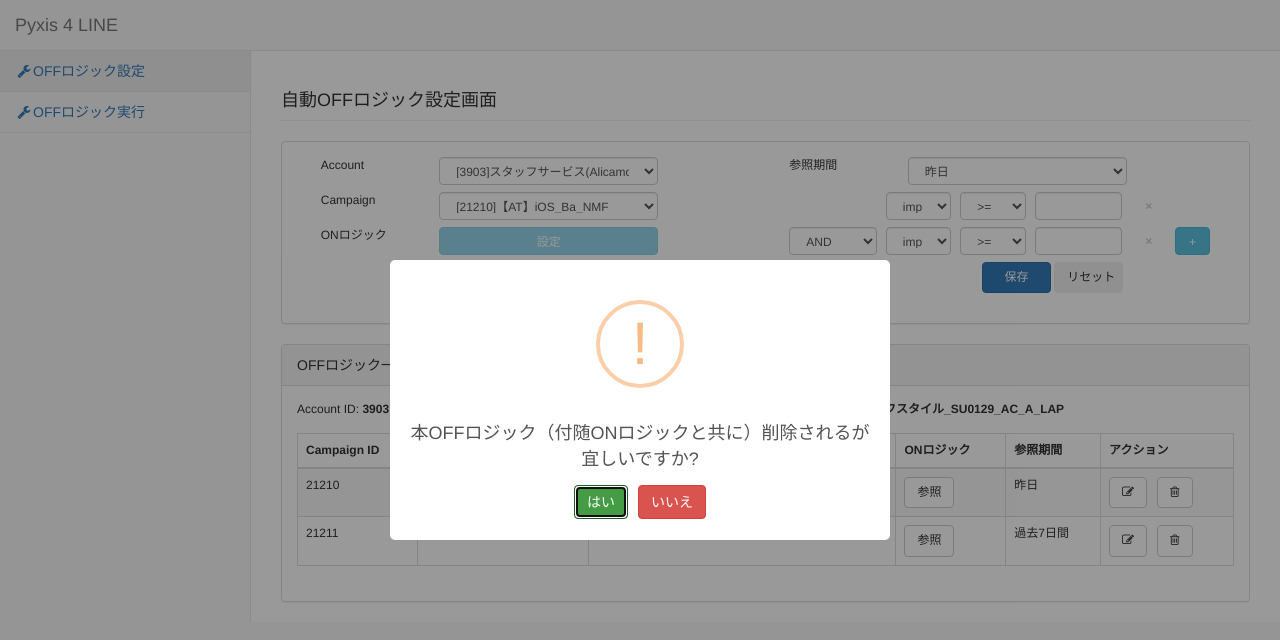
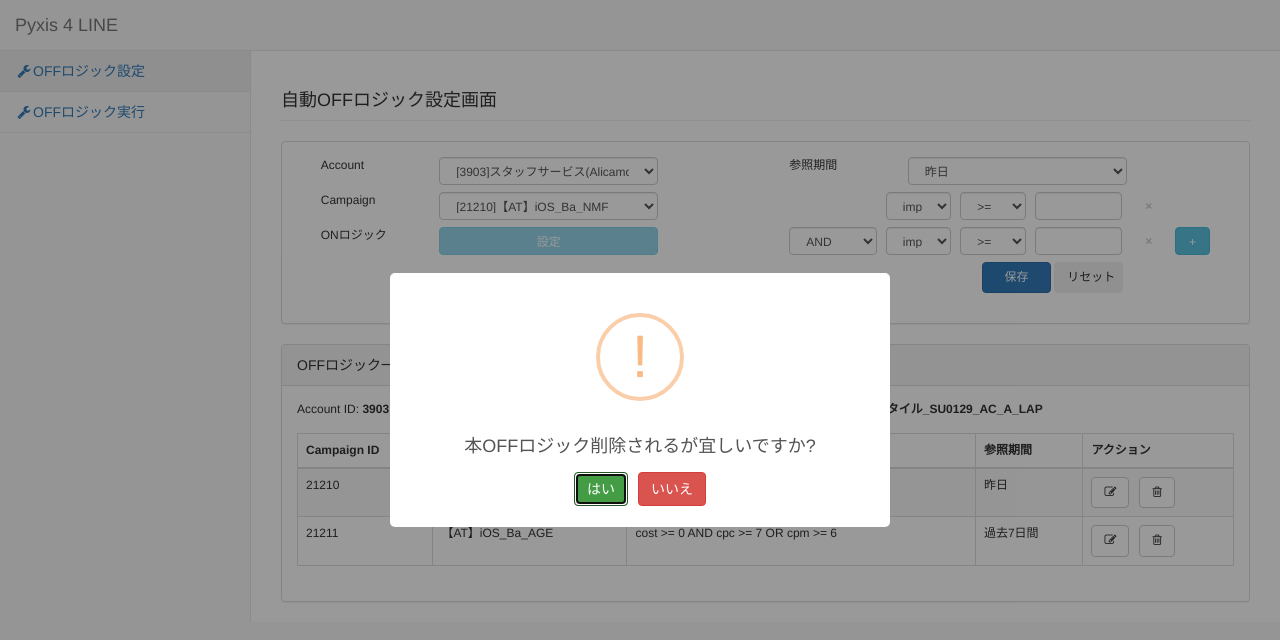
Before and after one commit to trvinhlong/bootstrap, a website: page pages/settingrule.html in a window 1280 px wide. Both pictures are taken after a click on the button 1174 px from the left and 492 px from the top of the page. Drawn offline with Linux system fonts and the light colour scheme.

Commit message:
disable on button

```diff
--- a/pages/settingrule.html
+++ b/pages/settingrule.html
@@ -189,15 +189,15 @@
                             <div class="table-responsive">
                                 <div class="row" style="margin-bottom: 15px">
                                     <div class="col-sm-4">Account ID: <strong>3903</strong></div>
-                                    <div class="col-sm-8">Account name: <strong>スタッフサービス(Alicamo)_ライフスタイル_SU0129_AC_A_LAP</strong></div>
+                                    <div class="col-sm-8">Account名: <strong>スタッフサービス(Alicamo)_ライフスタイル_SU0129_AC_A_LAP</strong></div>
                                 </div>
                                 <table class="table table-striped table-bordered table-hover">
                                     <thead>
                                         <tr>
                                             <th>Campaign ID</th>
-                                            <th>Campaign name</th>
+                                            <th>Campaign名</th>
                                             <th>OFFロジック</th>
-                                            <th>ONロジック</th>
+                                            <!--<th>ONロジック</th>-->
                                             <th>参照期間</th>
                                             <th>アクション</th>
                                         </tr>
@@ -207,7 +207,7 @@
                                             <td>21210</td>
                                             <td>【AT】iOS_Ba_NMF</td>
                                             <td>cost >= 0 AND click <= 20 AND cpc >= 5</td>
-                                            <td><button class="btn btn-default" data-toggle="modal" data-target="#onRulesDetailModal">参照</button></td>
+                                            <!--<td><button class="btn btn-default" data-toggle="modal" data-target="#onRulesDetailModal">参照</button></td>-->
                                             <td>昨日</td>
                                             <td><button class="btn btn-default"><i class="fa fa-edit"></i></button> &nbsp; <button class="btn btn-default btn-delete"><i class="fa fa-trash-o"></i></button></td>
                                         </tr>
@@ -215,7 +215,7 @@
                                             <td>21211</td>
                                             <td>【AT】iOS_Ba_AGE</td>
                                             <td>cost >= 0 AND cpc >= 7 OR cpm >= 6</td>
-                                            <td><button class="btn btn-default" data-toggle="modal" data-target="#onRulesDetailModal">参照</button></td>
+                                            <!--<td><button class="btn btn-default" data-toggle="modal" data-target="#onRulesDetailModal">参照</button></td>-->
                                             <td>過去7日間</td>
                                             <td><button class="btn btn-default"><i class="fa fa-edit"></i></button> &nbsp; <button class="btn btn-default btn-delete"><i class="fa fa-trash-o"></i></button></td>
                                         </tr>
@@ -228,17 +228,17 @@
                         <div class="panel-body" id="rule-list-2" style="display: none">
                             <div class="row" style="margin-bottom: 15px">
                                 <div class="col-sm-4">Account ID: <strong>3962</strong></div>
-                                <div class="col-sm-8">Account name: <strong>株式会社セプテーニ_APIテストアカウント2017-06-15</strong></div>
+                                <div class="col-sm-8">Account名: <strong>株式会社セプテーニ_APIテストアカウント2017-06-15</strong></div>
                             </div>
                             <div class="table-responsive">
                                 <table class="table table-striped table-bordered table-hover">
                                     <thead>
                                     <tr>
                                         <th>Campaign ID</th>
-                                        <th>Campaign name</th>
+                                        <th>Campaign名</th>
                                         <th>OFFロジック</th>
                                         <th>ONロジック</th>
-                                        <th>参照期間</th>
+                                        <!--<th>参照期間</th>-->
                                         <th>アクション</th>
                                     </tr>
                                     </thead>
@@ -247,7 +247,7 @@
                                         <td>22773</td>
                                         <td>森永気まーテスト</td>
                                         <td>cost >= 0 AND click <= 20 AND cpc >= 5</td>
-                                        <td><button class="btn btn-default" data-toggle="modal" data-target="#onRulesDetailModal">参照</button></td>
+                                        <!--<td><button class="btn btn-default" data-toggle="modal" data-target="#onRulesDetailModal">参照</button></td>-->
                                         <td>昨日</td>
                                         <td><button class="btn btn-default"><i class="fa fa-edit"></i></button> &nbsp; <button class="btn btn-default btn-delete"><i class="fa fa-trash-o"></i></button></td>
                                     </tr>
@@ -255,7 +255,7 @@
                                         <td>22774</td>
                                         <td>改革工定評 Apr 2017</td>
                                         <td>cost >= 0 AND cpc >= 7 OR cpm >= 6</td>
-                                        <td><button class="btn btn-default" data-toggle="modal" data-target="#onRulesDetailModal">参照</button></td>
+                                        <!--<td><button class="btn btn-default" data-toggle="modal" data-target="#onRulesDetailModal">参照</button></td>-->
                                         <td>過去7日間</td>
                                         <td><button class="btn btn-default"><i class="fa fa-edit"></i></button> &nbsp; <button class="btn btn-default btn-delete"><i class="fa fa-trash-o"></i></button></td>
                                     </tr>
@@ -389,7 +389,7 @@
     <script type="text/javascript">
         $('.btn-delete').click(function () {
             swal({
-              text: "本OFFロジック（付随ONロジックと共に）削除されるが宜しいですか?",
+              text: "本OFFロジック削除されるが宜しいですか?",
               type: 'warning',
               showCancelButton: true,
               confirmButtonColor: '#3085d6',
@@ -401,7 +401,7 @@
               buttonsStyling: false
             }).then(function () {
               swal({
-                text: 'OFFロジック（付随ONロジックと共に）削除済み',
+                text: 'OFFロジック削除済み',
                 timer: 3000,
                 type: 'success',
                 showConfirmButton: false
```
Also changed, not shown: pages/applyrule.html (+4 -4 lines).
